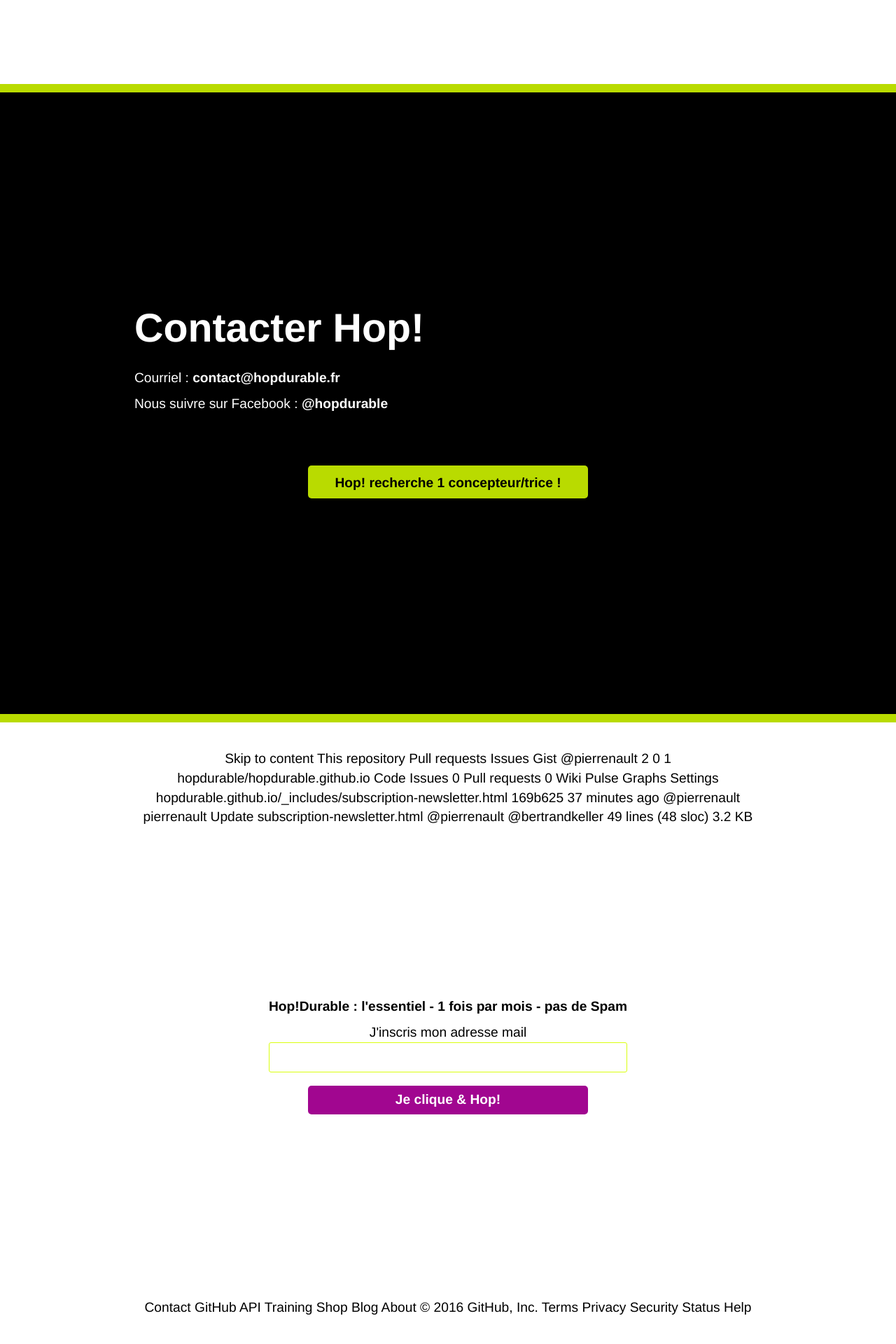
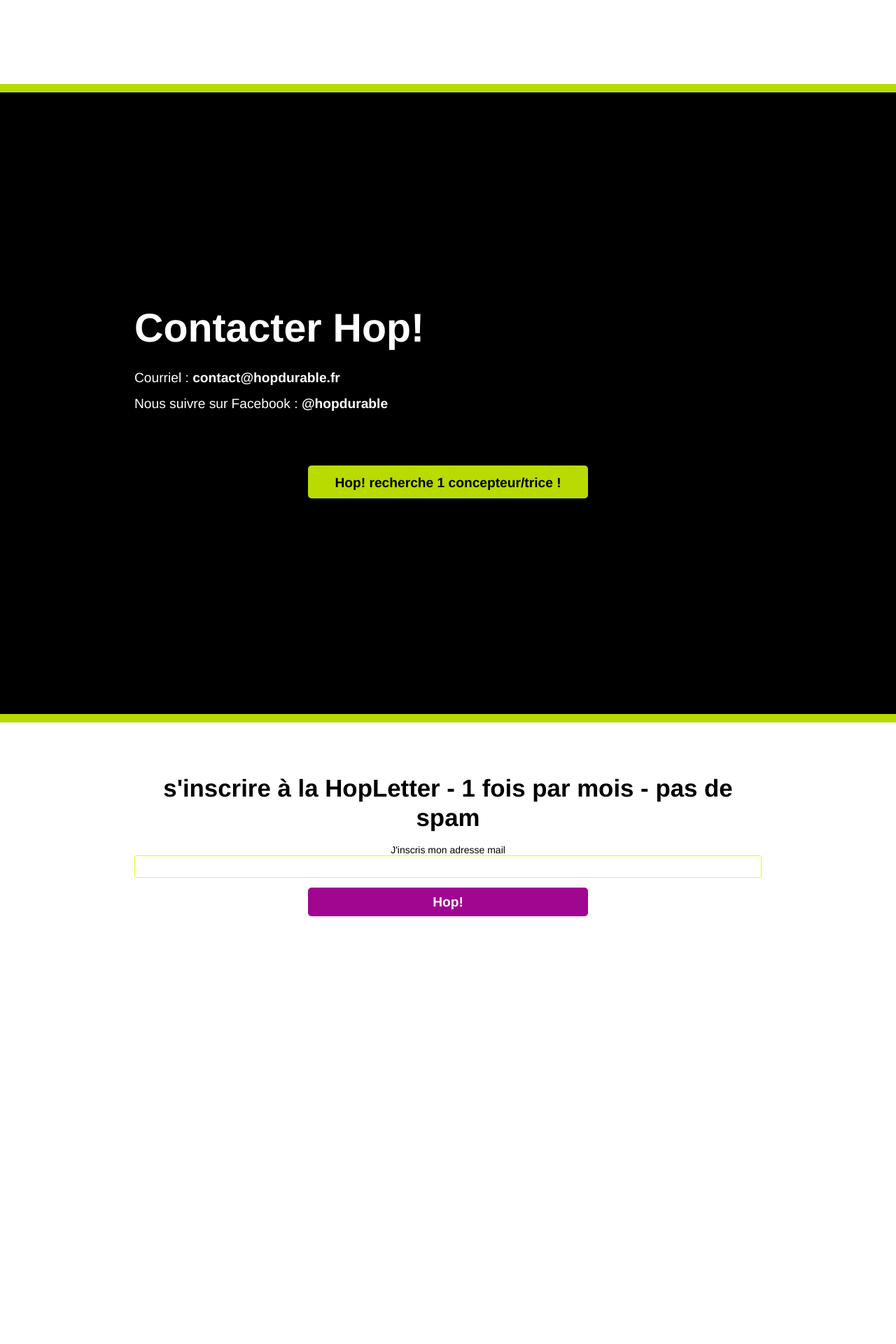
Before and after one commit to pierrenault/hopdurable.github.io, a Jekyll site: the page built from index.md, in a window 1280 px wide. Shown: the part 4380-6300 px from the top of the page at 70% size. Built offline with Jekyll 4.4.1, drawn with Linux system fonts in a browser that asks for light colours; comment, search, counter and statistics services are not loaded.

Commit message:
Update subscription-newsletter.html

```diff
--- a/_includes/subscription-newsletter.html
+++ b/_includes/subscription-newsletter.html
@@ -1,43 +1,14 @@
-
-Skip to content
-This repository
-
-    Pull requests
-    Issues
-    Gist
-
-    @pierrenault
-
-2
-0
-
-    1
-
-hopdurable/hopdurable.github.io
-Code
-Issues 0
-Pull requests 0
-Wiki
-Pulse
-Graphs
-Settings
-hopdurable.github.io/_includes/subscription-newsletter.html
-169b625 37 minutes ago
-@pierrenault pierrenault Update subscription-newsletter.html
-@pierrenault
-@bertrandkeller
-49 lines (48 sloc) 3.2 KB
 <!-- Begin MailChimp Signup Form -->
+<link href="//cdn-images.mailchimp.com/embedcode/classic-10_7.css" rel="stylesheet" type="text/css">
 <style type="text/css">
-    #mc_embed_signup{background:none; clear: both; margin: auto; padding: 2rem 0; max-width: 45rem;}
-    .clear {text-align: center;}
+	#mc_embed_signup{background:#fff; clear:left; font:14px Helvetica,Arial,sans-serif; }
 	/* Add your own MailChimp form style overrides in your site stylesheet or in this style block.
 	   We recommend moving this block and the preceding CSS link to the HEAD of your HTML file. */
 </style>
 <div id="mc_embed_signup">
 <form action="//hopdurable.us14.list-manage.com/subscribe/post?u=16d0d1fba4d36823e8001211b&amp;id=7f460ab61a" method="post" id="mc-embedded-subscribe-form" name="mc-embedded-subscribe-form" class="validate" target="_blank" novalidate>
     <div id="mc_embed_signup_scroll">
-    <p><strong>Hop!Durable : l'essentiel - 1 fois par mois - pas de Spam</strong></p>
+	<h2>s'inscrire à la HopLetter - 1 fois par mois - pas de spam</h2>
 <div class="mc-field-group">
 	<label for="mce-EMAIL">J'inscris mon adresse mail </label>
 	<input type="email" value="" name="EMAIL" class="required email" id="mce-EMAIL">
@@ -47,7 +18,7 @@
 		<div class="response" id="mce-success-response" style="display:none"></div>
 	</div>    <!-- real people should not fill this in and expect good things - do not remove this or risk form bot signups-->
     <div style="position: absolute; left: -5000px;" aria-hidden="true"><input type="text" name="b_16d0d1fba4d36823e8001211b_7f460ab61a" tabindex="-1" value=""></div>
-    <div class="clear"><input type="submit" value="Je clique & Hop!" name="subscribe" id="mc-embedded-subscribe" class="button"></div>
+    <div class="clear"><input type="submit" value="Hop!" name="subscribe" id="mc-embedded-subscribe" class="button"></div>
     </div>
 </form>
 </div>
@@ -75,7 +46,3 @@
         min: $.validator.format("Veuillez entrer une valeur supérieure ou égale à {0}.")
 });}(jQuery));var $mcj = jQuery.noConflict(true);</script>
 <!--End mc_embed_signup-->
-
-    Contact GitHub API Training Shop Blog About
-
-    © 2016 GitHub, Inc. Terms Privacy Security Status Help
```
Lines whose indentation alone changed are shown as unchanged.
